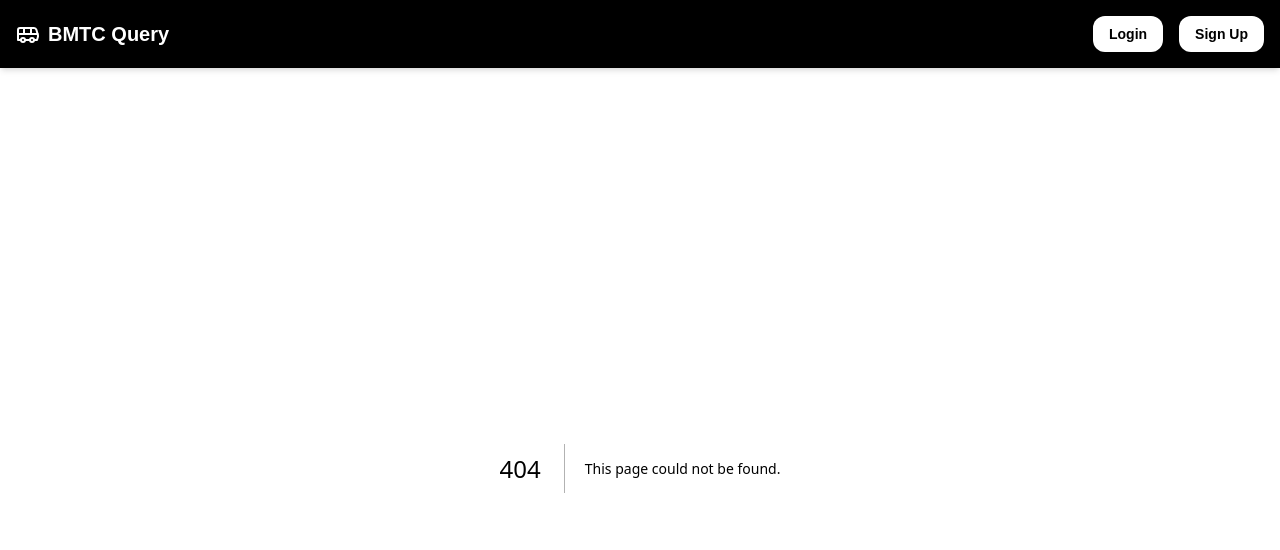
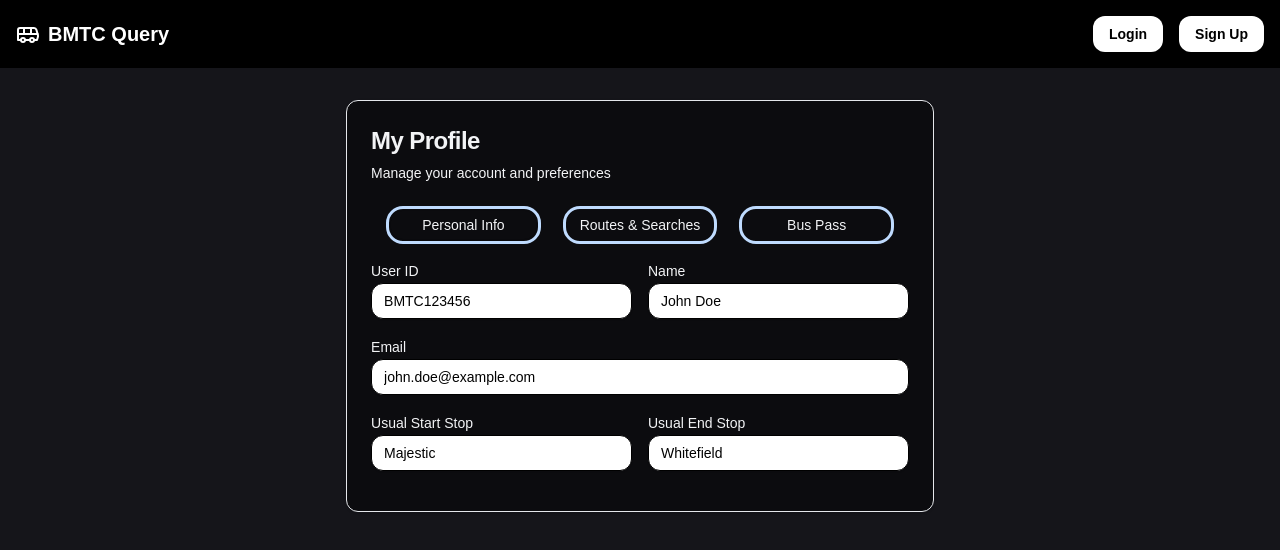
Before and after one commit to Pro696969/BMTC-Querying, a Next.js app in the folder frontend/: page /profile in a window 1280 px wide. Before the commit this address had no page. Shown: the top 550 px of the page. Built offline with nearby package versions, Linux system fonts and the light colour scheme.

Commit message:
my profile

```diff
--- /dev/null
+++ b/frontend/src/app/profile/page.js
@@ -0,0 +1,145 @@
+'use client'
+import { useState } from 'react'
+import { Button } from "@/components/ui/button"
+import { Card, CardContent, CardDescription, CardHeader, CardTitle } from "@/components/ui/card"
+import { Input } from "@/components/ui/input"
+import { Label } from "@/components/ui/label"
+import { Switch } from "@/components/ui/switch"
+import { Tabs, TabsContent, TabsList, TabsTrigger } from "@/components/ui/tabs"
+import { Bell, Bus, MapPin, Clock, CreditCard } from 'lucide-react'
+
+export default function ProfilePage() {
+  const [user, setUser] = useState({
+    user_id: "BMTC123456",
+    user_name: "John Doe",
+    user_start_stop: "Majestic",
+    user_end_stop: "Whitefield",
+    email: "john.doe@example.com",
+    notifications: true,
+    favoriteRoutes: [
+      { id: 1, name: "500K", from: "Majestic", to: "Whitefield" },
+      { id: 2, name: "401", from: "Shivajinagar", to: "Electronic City" },
+    ],
+    recentSearches: [
+      { id: 1, from: "Indiranagar", to: "MG Road", date: "2024-03-01" },
+      { id: 2, from: "Koramangala", to: "Hebbal", date: "2024-02-28" },
+    ],
+    busPass: {
+      type: "Monthly",
+      validUntil: "2024-03-31",
+      remainingDays: 15,
+    },
+  })
+
+  const handleNotificationToggle = () => {
+    setUser(prevUser => ({ ...prevUser, notifications: !prevUser.notifications }))
+  }
+
+  return (
+    <div className="flex flex-col min-h-screen bg-[#15151a] text-gray-100 p-8 ">
+      <Card className="max-w-4xl mx-auto bg-[#0c0c0f] text-gray-100 rounded-xl">
+        <CardHeader>
+          <CardTitle className="text-2xl font-bold">My Profile</CardTitle>
+          <CardDescription>Manage your account and preferences</CardDescription>
+        </CardHeader>
+        <CardContent>
+          <Tabs defaultValue="info" className="space-y-4">
+            <TabsList className="grid w-full grid-cols-3">
+              <TabsTrigger value="info" className="mx-4 rounded-xl hover:bg-gray-750 focus:ring outline outline-offset-2 outline-blue-200">Personal Info</TabsTrigger>
+              <TabsTrigger value="routes" className="mx-4 rounded-xl hover:bg-gray-750 focus:ring outline outline-offset-2 outline-blue-200">Routes & Searches</TabsTrigger>
+              <TabsTrigger value="pass" className="mx-4 rounded-xl hover:bg-gray-750 focus:ring outline outline-offset-2 outline-blue-200">Bus Pass</TabsTrigger>
+            </TabsList>
+            <TabsContent value="info" className="space-y-4">
+              <div className="grid gap-4">
+                <div className="grid grid-cols-2 gap-4">
+                  <div>
+                    <Label htmlFor="user_id">User ID</Label>
+
+                    <Input id="user_id" value={user.user_id} readOnly className="text-black bg-gray-750 rounded-xl" />
+                  </div>
+                  <div>
+                    <Label htmlFor="user_name">Name</Label>
+                    <Input id="user_name" value={user.user_name} readOnly className="text-black bg-gray-750 rounded-xl" />
+                  </div>
+                </div>
+                <div>
+                  <Label htmlFor="email">Email</Label>
+                  <Input id="email" type="email" value={user.email} readOnly className="text-black bg-gray-750 rounded-xl" />
+                </div>
+                <div className="grid grid-cols-2 gap-4">
+                  <div>
+                    <Label htmlFor="start_stop">Usual Start Stop</Label>
+                    <Input id="start_stop" value={user.user_start_stop} readOnly className="text-black bg-gray-750 rounded-xl" />
+                  </div>
+                  <div>
+                    <Label htmlFor="end_stop">Usual End Stop</Label>
+                    <Input id="end_stop" value={user.user_end_stop} readOnly className="text-black bg-gray-750 rounded-xl" />
+                  </div>
+                </div>
+                <div className="flex items-center space-x-2">
+                  {/* <Switch
+                    id="notifications"
+                    checked={user.notifications}
+                    onCheckedChange={handleNotificationToggle}
+                  />
+                  <Label htmlFor="notifications">Enable notifications</Label> */}
+                </div>
+              </div>
+              {/* <Button className="w-full mt-4">Save Changes</Button> */}
+            </TabsContent>
+            <TabsContent value="routes" className="space-y-4">
+              <div>
+                <h3 className="text-lg font-semibold mb-2">Favorite Routes</h3>
+                <ul className="space-y-2">
+                  {user.favoriteRoutes.map(route => (
+                    <li key={route.id} className="border-2 bg-gray-750 p-3 rounded-xl flex items-center">
+                      <Bus className="mr-2" />
+                      <span>{route.name}: {route.from} to {route.to}</span>
+                    </li>
+                  ))}
+                </ul>
+              </div>
+              <div>
+                <h3 className="text-lg font-semibold mb-2">Recent Searches</h3>
+                <ul className="space-y-2">
+                  {user.recentSearches.map(search => (
+                    <li key={search.id} className="border-2 bg-gray-750 p-3 rounded-xl rounded-xl flex items-center">
+                      <MapPin className="mr-2" />
+                      <span>{search.from} to {search.to}</span>
+                      <Clock className="ml-auto mr-2" />
+                      <span>{search.date}</span>
+                    </li>
+                  ))}
+                </ul>
+              </div>
+            </TabsContent>
+            <TabsContent value="pass" className="space-y-4">
+              <Card className="bg-gray-750">
+                <CardHeader>
+                  <CardTitle className="text-xl">Your Bus Pass</CardTitle>
+                </CardHeader>
+                <CardContent>
+                  <div className="space-y-2">
+                    <div className="flex justify-between">
+                      <span>Type:</span>
+                      <span>{user.busPass.type}</span>
+                    </div>
+                    <div className="flex justify-between">
+                      <span>Valid Until:</span>
+                      <span>{user.busPass.validUntil}</span>
+                    </div>
+                    <div className="flex justify-between">
+                      <span>Remaining Days:</span>
+                      <span>{user.busPass.remainingDays}</span>
+                    </div>
+                  </div>
+                </CardContent>
+              </Card>
+              {/* <Button className="w-full">Renew Bus Pass</Button> */}
+            </TabsContent>
+          </Tabs>
+        </CardContent>
+      </Card>
+    </div>
+  )
+}
```
